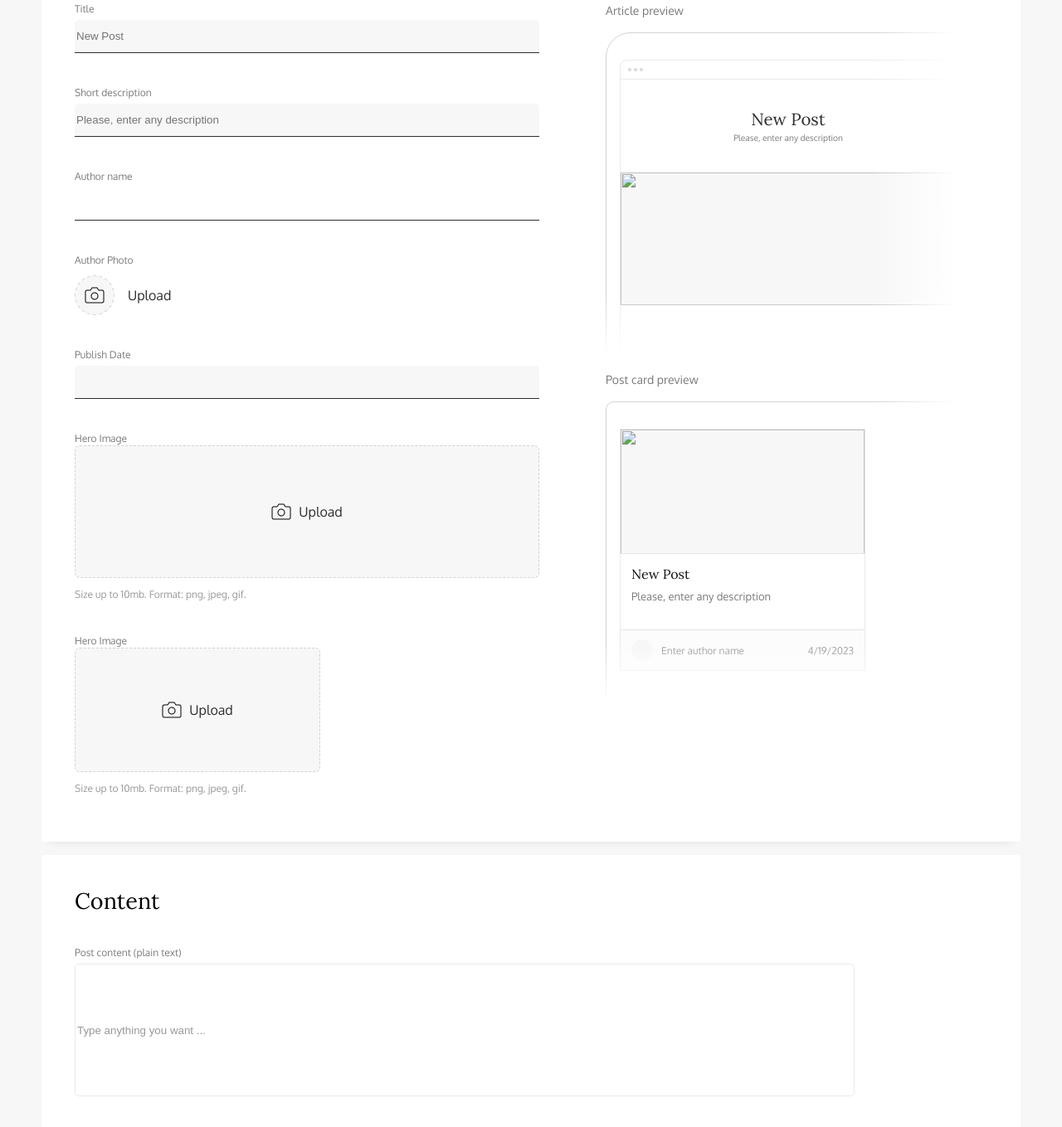
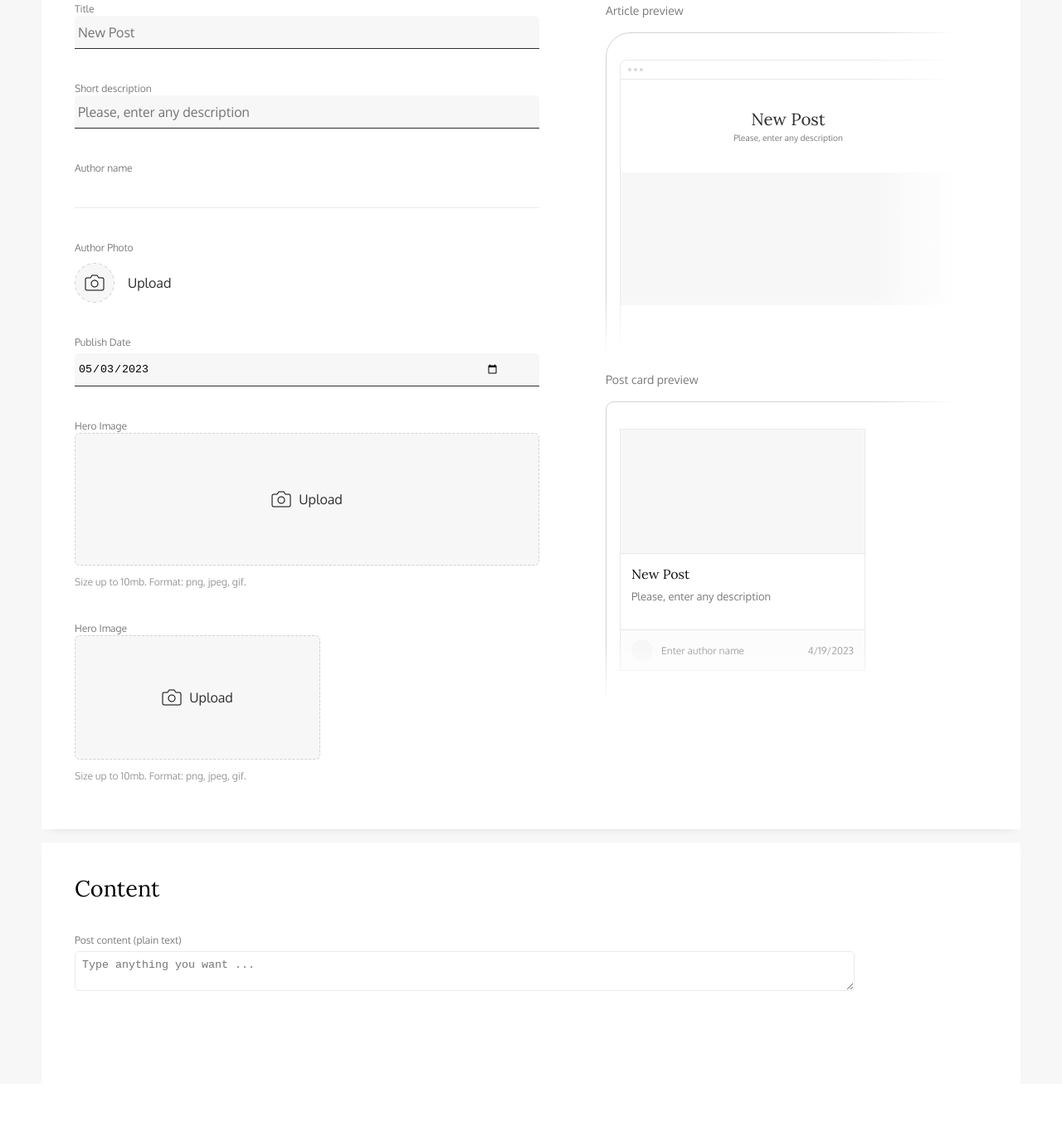
Before and after one commit to krexer008/go_blog, a plain HTML site: page pages/admin.html in a window 1280 px wide. Shown: the part 401-1760 px from the top of the page at 83% size. After the commit the page ends 1708 px from the top, so only its background shows below. Drawn offline with Linux system fonts and the light colour scheme.

Commit message:
7.53 04.05.2023

```diff
--- a/pages/admin.html
+++ b/pages/admin.html
@@ -46,49 +46,49 @@
         <div class="content_wrap">
           <form class="post__info" action="input">
             <div class="input">
-              <span class="input__description">Title</span>
+              <label class="input__description">Title</label>
               <input class="input__field" type="text" placeholder="New Post">
             </div>
 
             <div class="input">
-              <span class="input__description">Short description</span>
+              <label class="input__description">Short description</label>
               <input class="input__field" type="text" placeholder="Please, enter any description">
             </div>
 
             <div class="input">
-              <span class="input__description">Author name</span>
-              <input class="input__field_author" type="text">
+              <label class="input__description">Author name</label>
+              <input class="input__field input__field_author" type="text">
             </div>
 
             <div class="input">
-              <span class="input__description">Author Photo</span>
+              <label class="input__description">Author Photo</label>
               <div class="input__avatar">
                 <img class="input__avatar-image" src="/static/img/photo=false, type=placeholder, size=large.png" alt="">
-                <span class="input__avatar-button">Upload</span>
+                <label class="input__avatar-button">Upload</label>
               </div>
             </div>
 
             <div class="input">
-              <span class="input__description">Publish Date</span>
-              <input class="input__field" type="text">
+              <label class="input__description">Publish Date</label>
+              <input class="input__field input__field_publish-date" type="date" value="2023-05-03">
             </div>
 
             <div class="input">
-              <span class="input__description">Hero Image</span>
+              <label class="input__description">Hero Image</label>
               <div class="input__field-post-image">
                 <img class="input__post-image-icon" src="/static/img/camera.png" alt="">
                 <span class="input__post-image-text">Upload</span>
               </div>
-              <span class="field-description">Size up to 10mb. Format: png, jpeg, gif.</span>
+              <label class="field-description">Size up to 10mb. Format: png, jpeg, gif.</label>
             </div>
 
             <div class="input">
-              <span class="input__description">Hero Image</span>
+              <label class="input__description">Hero Image</label>
               <div class="input__field-post-card">
                 <img class="input__post-image-icon" src="/static/img/camera.png" alt="">
                 <span class="input__post-image-text">Upload</span>
               </div>
-              <span class="field-description">Size up to 10mb. Format: png, jpeg, gif.</span>
+              <label class="field-description">Size up to 10mb. Format: png, jpeg, gif.</label>
             </div>
 
           </form>
@@ -109,7 +109,9 @@
                     <span class="preview__page-subtitle">
                       Please, enter any description
                     </span>
-                    <img class="preview__page-image" src="">
+                    <div class="preview__page-image">
+                      <img src="">
+                    </div>
                   </div>
                 </div>
               </div>
@@ -120,7 +122,9 @@
               Post card preview
               <div class="preview__post-card-wrap">
                 <div class="preview__post-card">
-                  <img class="preview__post-card-image" src=""/>
+                  <div class="preview__post-card-image">
+                    <img src="" />
+                  </div>
                   <span class="preview__post-card-title">
                     New Post
                   </span>
@@ -128,8 +132,8 @@
                     Please, enter any description
                   </span>
                   <div class="preview__post-card-info">
-                    <img class="preview__post-card-author-avatar" src="/static/img/author_img_26.png"/>
-                    <span class="preview__post-card-author">Enter author name</span>
+                    <img class="preview__post-card-author-avatar" src="/static/img/author_img_26.png" />
+                    <label class="preview__post-card-author">Enter author name</label>
                     <time class="preview__post-card-time" datetime="4.09.2023">4/19/2023</time>
                   </div>
                 </div>
@@ -144,8 +148,9 @@
         <h2 class="content__title">Content</h2>
         <div class="post__content-form">
           <div class="input">
-            <span class="input__description">Post content (plain text)</span>
-            <input class="input__field-content" type="text" placeholder="Type anything you want ...">
+            <p class="input__description">Post content (plain text)</p>
+
+            <textarea class="input__field-content" type="text" placeholder="Type anything you want ..."></textarea>
           </div>
         </div>
       </div>
--- a/static/css/admin.css
+++ b/static/css/admin.css
@@ -17,6 +17,13 @@ body {
     font-size: 16px;
     line-height: 24px;
 
+}
+
+input[type="text"] {
+    font-family: inherit;
+    font-size: inherit;
+    line-height: inherit;
+    margin: 0;
 }
 
 h1 {
@@ -359,18 +366,19 @@ p {
     margin-top: 5px;
     width: 100%;
     height: 40px;
+    padding: 8px 4px;
     background: #F7F7F7;
     border-bottom: 1px solid #2E2E2E;
     border-radius: 5px 5px 0px 0px;
 }
 
 .input__field_author {
-    margin-top: 5px;
-    width: 100%;
-    height: 40px;
     background: #FFFFFF;
-    border-bottom: 1px solid #2E2E2E;
-    border-radius: 5px 5px 0px 0px;
+    border-bottom: 1px solid #EAEAEA;
+}
+
+.input__field_publish-date {
+    padding: 8px 48px 8px 4px;
 }
 
 .input__avatar {
@@ -651,9 +659,14 @@ p {
     margin-bottom: 56px;
     max-width: 940px;
     width: 100%;
-    height: 160px;
+    max-height: 160px;
+    height: 100%;
+    padding: 8px;
 
     display: flex;
+    flex-wrap: wrap;
+    justify-content: flex-start;
+    align-items: flex-start;
 
 
     /* Background/Default */
@@ -665,8 +678,7 @@ p {
     border-radius: 5px;
 }
 
-.input__field-content::placeholder {
-
+.input__field-content:placeholder {
     color: #999999;
 }
 
```
Also changed, not shown: static/img/background_admin.jpg (added).
